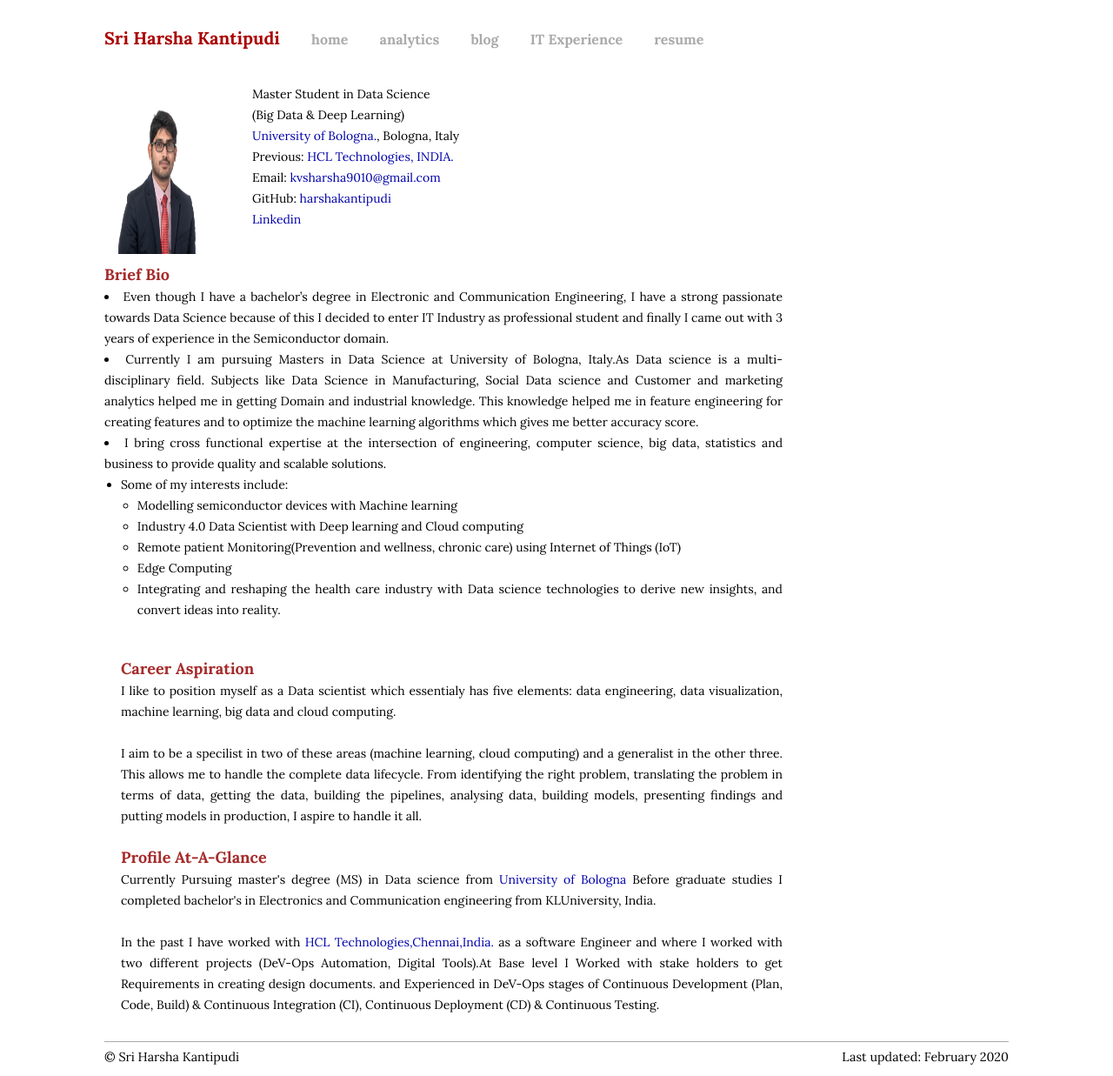
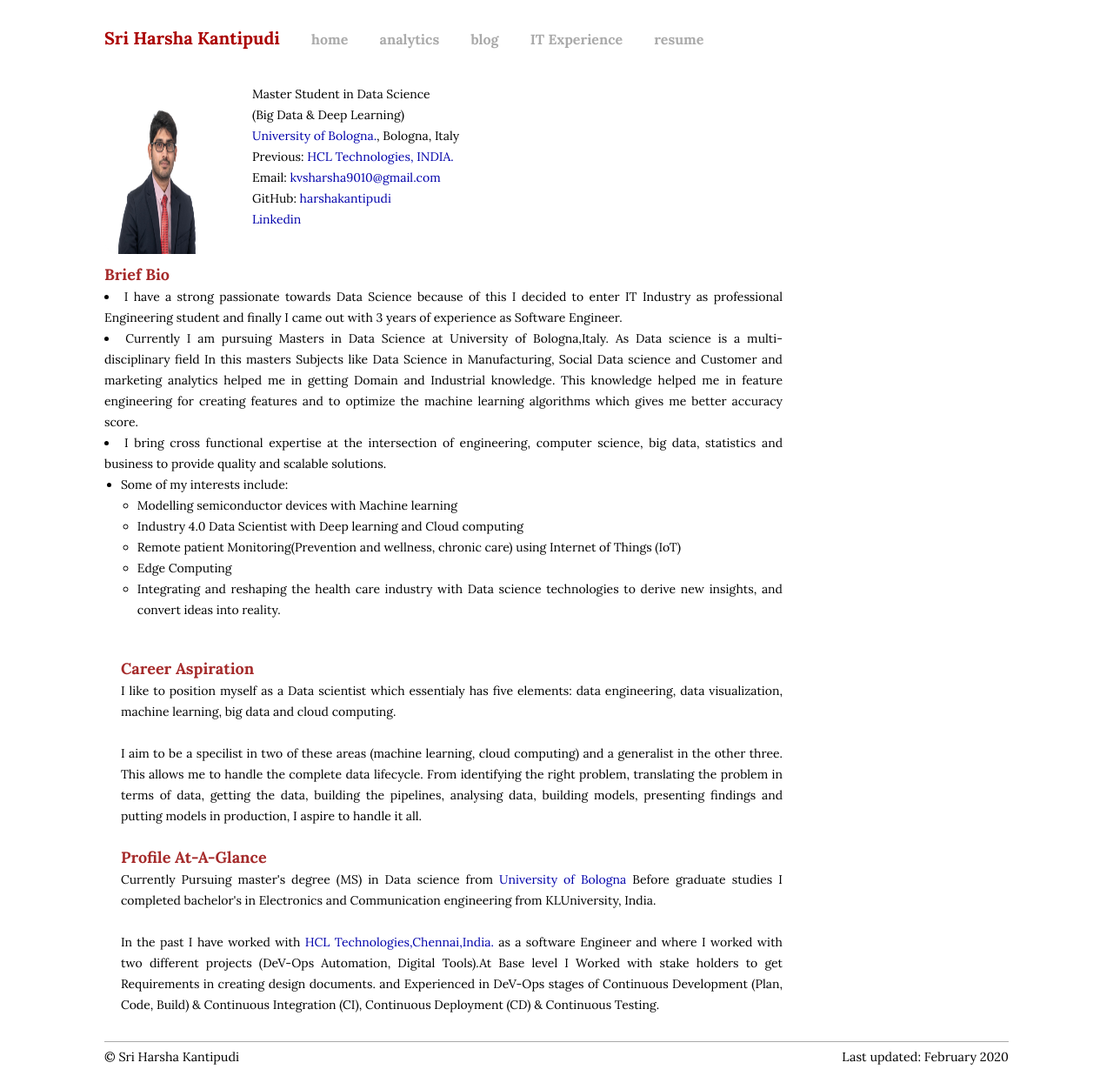
Before and after one commit to harshakantipudi/Harshakantipudi.github.io, a Jekyll site: the page built from index.md, in a window 1280 px wide. Shown: the whole page at 87% size. Built offline with Jekyll 4.4.1, drawn with Linux system fonts in a browser that asks for light colours.

Commit message:
Update home.html

```diff
--- a/_layouts/home.html
+++ b/_layouts/home.html
@@ -26,9 +26,9 @@
 
               <div class="homecontent">
                 <b><span style="color:brown"><font size="4">Brief Bio</font></span></b> <br>
-                <li>Even though I have a bachelor’s degree in Electronic and Communication Engineering, I have a strong passionate towards Data Science because of this I decided to enter IT Industry as professional student and finally I came out with 3 years of experience in the Semiconductor domain.
-                <li>Currently I am pursuing Masters in Data Science at University of Bologna, Italy.As Data science is a multi-disciplinary field. Subjects like Data Science in Manufacturing, Social Data science and Customer and marketing analytics helped me
-                in getting Domain and industrial knowledge. This knowledge helped me in feature engineering for creating features and to optimize the machine learning algorithms which gives me better accuracy score.
+                <li>I have a strong passionate towards Data Science because of this I decided to enter IT Industry as professional Engineering student and finally I came out with 3 years of experience as Software Engineer.
+                <li>Currently I am pursuing Masters in Data Science at University of Bologna,Italy. As Data science is a multi-disciplinary field In this masters Subjects like Data Science in Manufacturing, Social Data science and Customer and marketing analytics helped me
+                in getting Domain and Industrial knowledge. This knowledge helped me in feature engineering for creating features and to optimize the machine learning algorithms which gives me better accuracy score.
                <li>I bring cross functional expertise at the intersection of engineering, computer science, big data, statistics and business to provide quality and scalable solutions.
                 <ul>
                 <li>
@@ -36,7 +36,7 @@
                 <ul>
                               <li> Modelling semiconductor devices with Machine learning</li>
                               <li> Industry 4.0 Data Scientist with Deep learning and Cloud computing </li>
-                              <li> Remote patient Monitoring(Prevention and wellness, chronic care)  using Internet of Things (IoT) </li>
+                              <li> Remote patient Monitoring(Prevention and wellness, chronic care) using Internet of Things (IoT) </li>
                               <li> Edge Computing </li>
                               <li>Integrating and reshaping the health care industry with Data science technologies to derive new insights, and convert ideas into reality.</li>
                 </ul>
```
